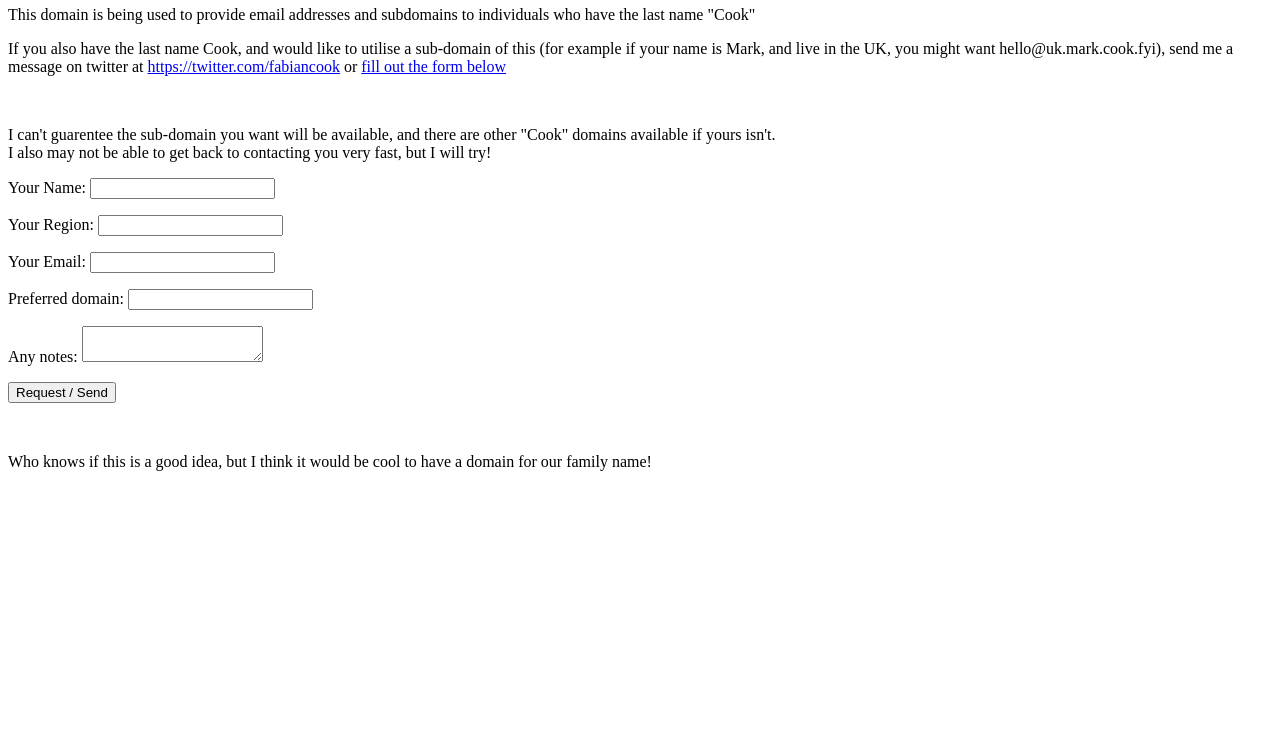
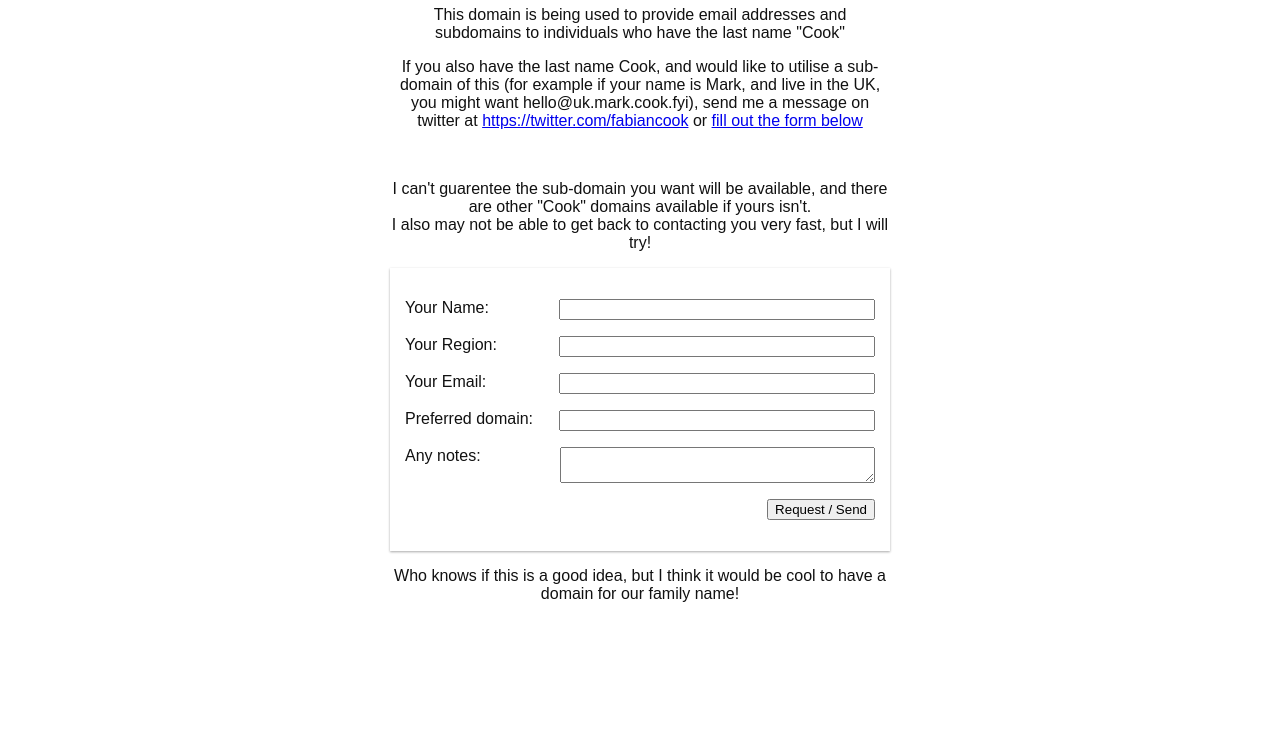
Before and after one commit to cook-fyi/site, a plain HTML site: page index.html in a window 1280 px wide. Shown: the part 60-800 px from the top of the page. Drawn offline with Linux system fonts and the light colour scheme.

Commit message:
Add form

```diff
--- a/index.html
+++ b/index.html
@@ -1,8 +1,50 @@
 <html>
 	<head>
 		<title>Cook Family Website</title>
+		<style type="text/css">
+			body {
+				text-align: center;
+				background: #FFFFFF;
+				color: #111111;
+				font-family: Arial, sans-serif;
+			}
+
+			main, footer {
+				max-width: 500px;
+				padding: 0 25px;
+				margin: 0 auto;
+			}
+
+			form {
+				margin: 15px 0;
+				padding: 15px;
+				box-shadow: 0 1px 3px rgba(0,0,0,0.12), 0 1px 2px rgba(0,0,0,0.24);
+				text-align: left;
+			}
+
+			form p {
+				display: flex;
+				flex-direction: row;
+				justify-content: flex-start;
+				align-items: flex-start;
+			}
+
+			form p label {
+				flex: 1;
+			}
+
+			form p label + * {
+				flex: 2;
+			}
+
+			form p:last-child {
+				justify-content: flex-end;
+			}
+
+		</style>
 	</head>
 	<body>
+		<main>
 			<h1>Cook family website</h1>
 			<p>This domain is being used to provide email addresses and subdomains to individuals who have the last name "Cook"</p>
 			<p>If you also have the last name Cook, and would like to utilise a sub-domain of this (for example if your name is Mark, and live in the UK, you might want hello@uk.mark.cook.fyi), send me a message on twitter at <a href="https://twitter.com/fabiancook">https://twitter.com/fabiancook</a> or <a href="#contact">fill out the form below<a/></p>
@@ -13,27 +55,29 @@
 			</p>
 			<form id="contact" name="contact" data-netlify="true">
 				<p>
-		    	<label>Your Name: <input type="text" name="name" /></label>
+			    	<label for="name">Your Name:</label>    <input type="text" name="name" id="name" />
 			  	</p>
 				<p>
-		    	<label>Your Region: <input type="text" name="region" /></label>
+			    	<label for="region">Your Region:</label>   <input type="text" name="region" id="region" />
 			  	</p>
 			  	<p>
-		    	<label>Your Email: <input type="email" name="email" /></label>
+			    	<label for="email">Your Email:</label>   <input type="email" name="email" id="email" />
 			 	</p>
 			  	<p>
-		    	<label>Preferred domain: <input type="email" name="domain" /></label>
+			    	<label for="domain">Preferred domain:</label>   <input type="text" name="domain" id="domain" />
 			 	</p>
 			 	<p>
-		    	<label>Any notes: <textarea name="notes"></textarea></label>
+			    	<label for="notes">Any notes:</label>  <textarea name="notes" id="notes"></textarea>
 			  	</p>
 			  	<p>
 			    	<button type="submit">Request / Send</button>
 			  	</p>
 			</form>
-		<br/>
+		</main>
+		<footer>
 			<p>
 				Who knows if this is a good idea, but I think it would be cool to have a domain for our family name!
 			</p>
+		</footer>
 	</body>
 </html>
```
Lines whose indentation alone changed are shown as unchanged.
